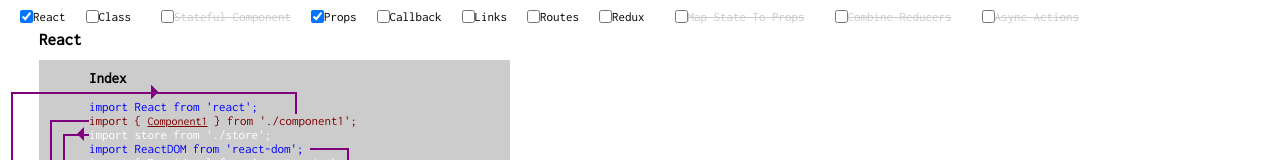
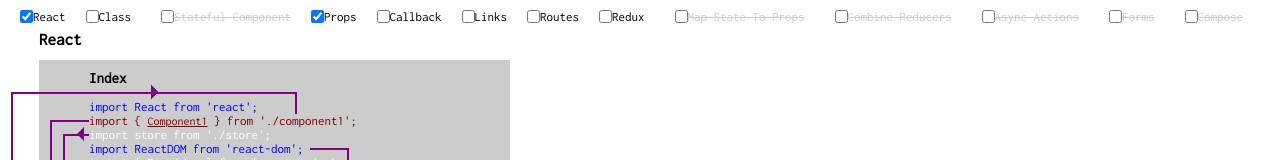
Before and after one commit to bradcgarner/reactive, a React (Create React App) app: page / in a window 1280 px wide. Shown: the top 160 px of the page. Built offline with nearby package versions, Linux system fonts and the light colour scheme; a web font is replaced by a local one.

Commit message:
form and compose toggles

```diff
--- a/src/components/navbar.js
+++ b/src/components/navbar.js
@@ -1,7 +1,7 @@
 import React from 'react';
 import { connect } from 'react-redux';
 import { toggleReact, toggleClass, toggleState, toggleProps, toggleCallback, toggleLinks, toggleRoutes } from '../actions/reactt'
-import { toggleRedux, toggleMapState, toggleCombine, toggleAsync } from '../actions/reduxx'
+import { toggleRedux, toggleMapState, toggleCombine, toggleAsync, toggleForm, toggleCompose } from '../actions/reduxx'
 
 export function NavBar(props) {
   let reactFormat = props.reactt.reactt ? '' : 'strikethru';
@@ -15,6 +15,8 @@
   let mapStateFormat = ( props.reactt.reactt && props.reduxx.reduxx ) ? '' : 'strikethru';
   let combineFormat = ( props.reactt.reactt && props.reduxx.reduxx ) ? '' : 'strikethru';
   let asyncFormat = ( props.reactt.reactt && props.reduxx.reduxx ) ? '' : 'strikethru';
+  let formFormat = ( props.reactt.reactt && props.reduxx.reduxx ) ? '' : 'strikethru';
+  let composeFormat = ( props.reactt.reactt && props.reduxx.reduxx ) ? '' : 'strikethru';
 
   return (
       <div className="navbar">
@@ -53,6 +55,13 @@
 
           <input className="in3" type="checkbox" name="async" checked={props.reduxx.async} onChange={()=>props.dispatch(toggleAsync())} />
             <label className={asyncFormat} htmlFor="async">Async Actions</label>
+
+          <input className="in3" type="checkbox" name="form" checked={props.reduxx.form} onChange={()=>props.dispatch(toggleForm())} />
+            <label className={formFormat} htmlFor="async">Forms</label>
+
+          <input className="in3" type="checkbox" name="compose" checked={props.reduxx.compose} onChange={()=>props.dispatch(toggleCompose())} />
+            <label className={composeFormat} htmlFor="async">Compose</label>
+
         </form>
 
       </div>
--- a/src/reducers/initialState.js
+++ b/src/reducers/initialState.js
@@ -16,8 +16,8 @@
     async: false,     // component1 calls an async action
     switchh: false,   // reducer switch
     namedKey: false,  // reducer keys are named
-    form: true,       // component 1 uses Redux form
-    compose: true,    // component 1 uses compose
+    form: false,      // component 1 uses Redux form
+    compose: false,   // component 1 uses compose
   }
 };
 
--- a/src/reducers/reduxx.js
+++ b/src/reducers/reduxx.js
@@ -30,11 +30,11 @@
       }
     case actions.TOGGLE_FORM:
       return { ...state,
-        namedKey: !state.form
+        form: !state.form
       }
     case actions.TOGGLE_COMPOSE:
       return { ...state,
-        namedKey: !state.compose
+        compose: !state.compose
       }
     default:
       return state;
```
